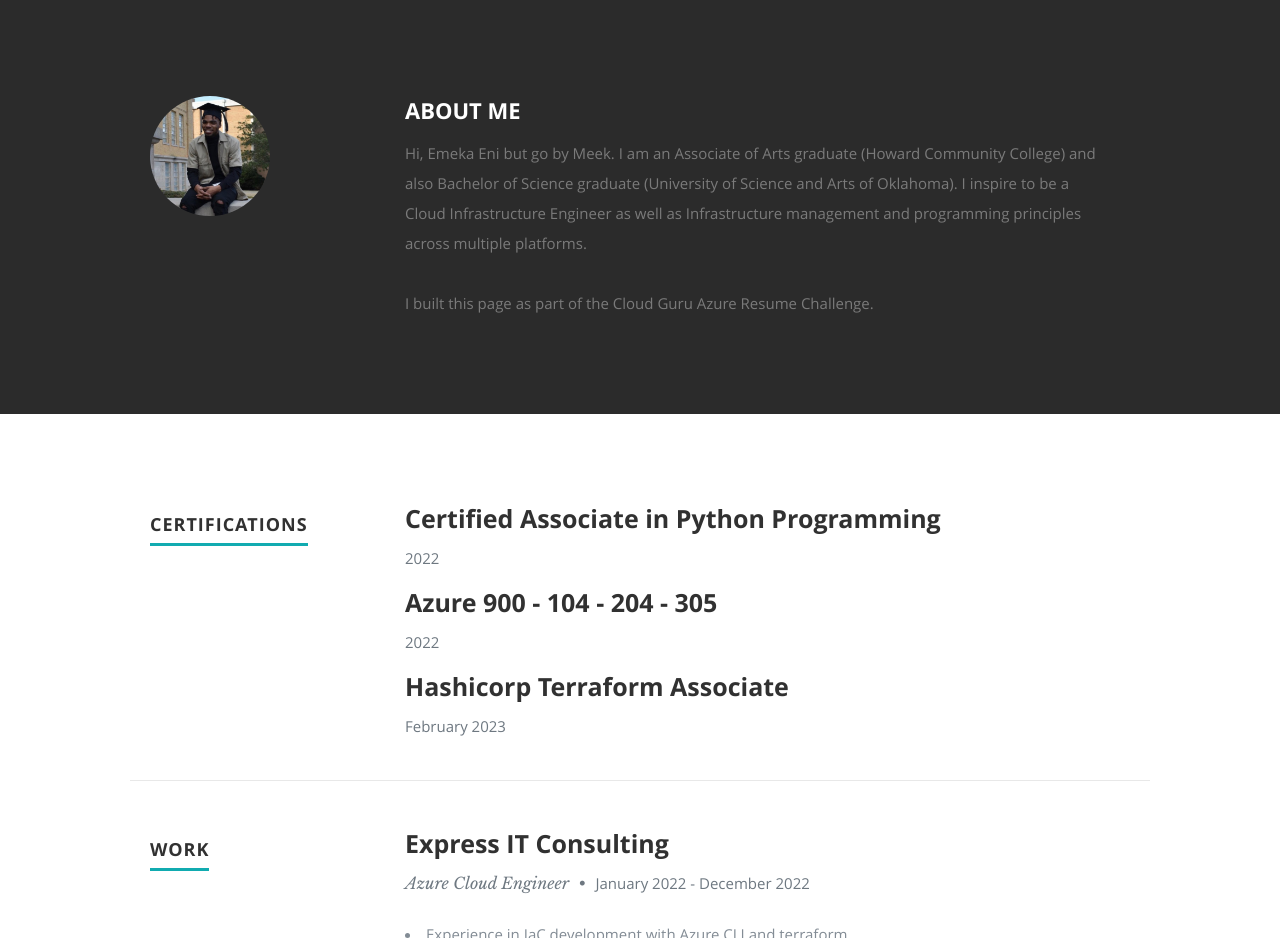
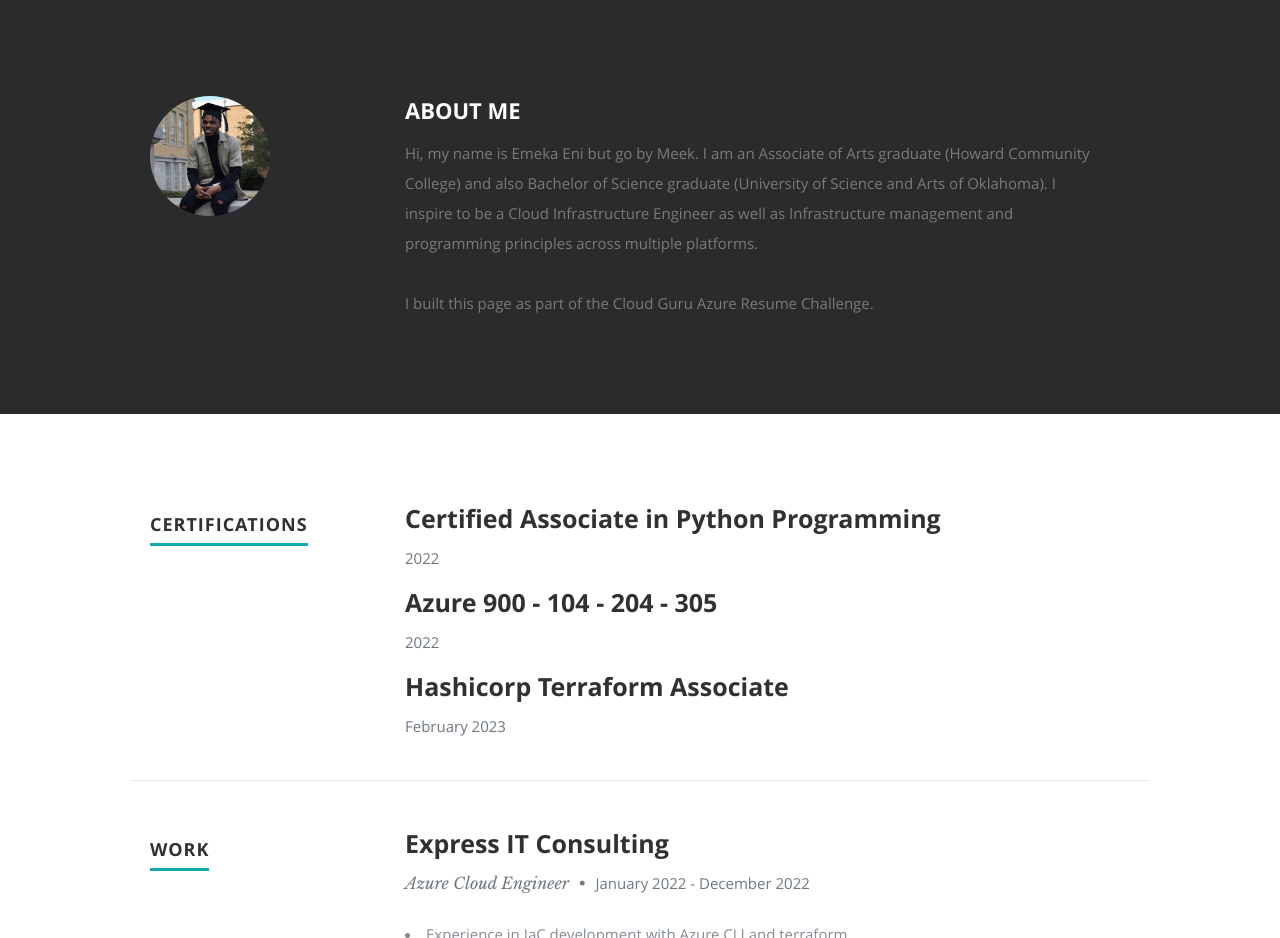
Before and after one commit to emekaeni6/azure-resume, a plain HTML site: page frontend/index.html in a window 1280 px wide. Shown: the part 800-1738 px from the top of the page. Drawn offline with nearby package versions, Linux system fonts and the light colour scheme.

Commit message:
about changed

```diff
--- a/frontend/index.html
+++ b/frontend/index.html
@@ -91,7 +91,7 @@
 
             <h2>ABOUT ME</h2>
 
-            <p> Hi, Emeka Eni but go by Meek. I am an Associate of Arts graduate (Howard Community College) and also Bachelor of Science graduate (University of Science and Arts of Oklahoma). I inspire to be a Cloud Infrastructure Engineer as well as Infrastructure management and programming principles across multiple platforms.
+            <p> Hi, my name is Emeka Eni but go by Meek. I am an Associate of Arts graduate (Howard Community College) and also Bachelor of Science graduate (University of Science and Arts of Oklahoma). I inspire to be a Cloud Infrastructure Engineer as well as Infrastructure management and programming principles across multiple platforms.
 
          </br>
       </br>
```
